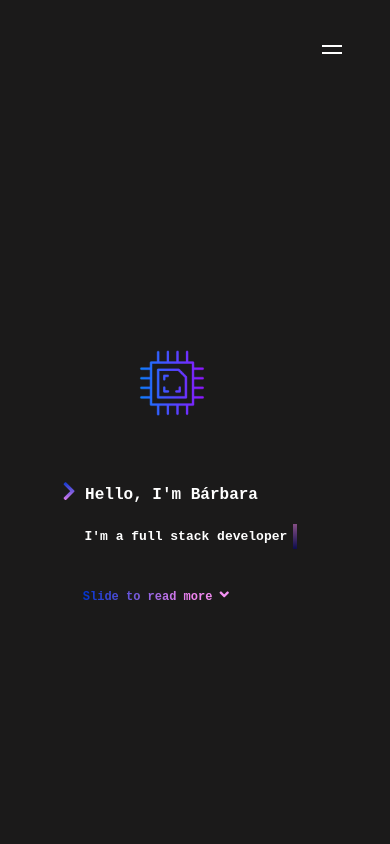
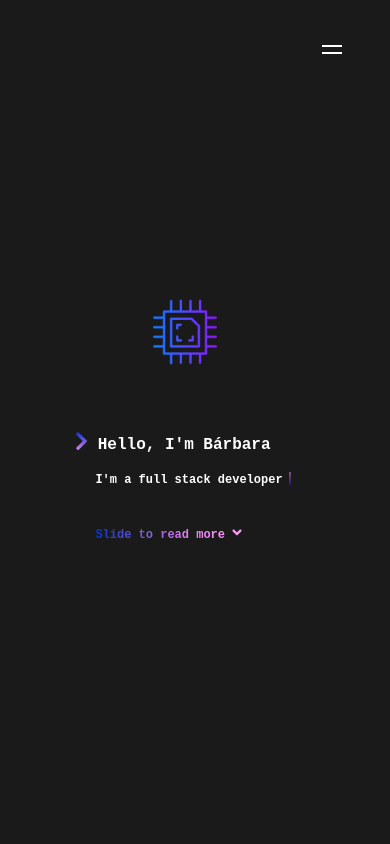
Before and after one commit to barbarabrito/barbarabrito.github.io, a plain HTML site: page index.html in a window 390 px wide. Shown: the top 844 px of the page. Drawn offline with Linux system fonts and the light colour scheme.

Commit message:
center banner on mobile

```diff
--- a/css/style.css
+++ b/css/style.css
@@ -114,7 +114,7 @@ header{
 
 .container-text h2::after{
 	content: "";
-	width: 4px;
+	width: 3px;
 	height: 25px;
 	background: -webkit-linear-gradient(violet, #000080);
 	animation: cursor 1.3s steps(2) infinite;
@@ -232,16 +232,24 @@ footer a{
 	.banner{
 		flex-direction: column-reverse;
 		position: absolute;
-		top: 40%;
-		left: 16%;
+		left:  50%;
+		margin-left: -120px;
+		top: 50%;
+		margin-top: -135px;
 	}
+
+
+.container-text h2::after{
+	width: 2px;
+	height: 16px;
+}
 
 	.banner h1{
 		font-size: 16px;
 	}
 
 	.banner h2{
-		font-size: 13px;
+		font-size: 12px;
 	}
 
 	#banner-image img{
@@ -335,9 +343,3 @@ footer a{
     top: -7px;
   }
 }
-
-@media (max-width: 360px) {
-	.banner{
-		left: 15%;
-	}
-}
```
